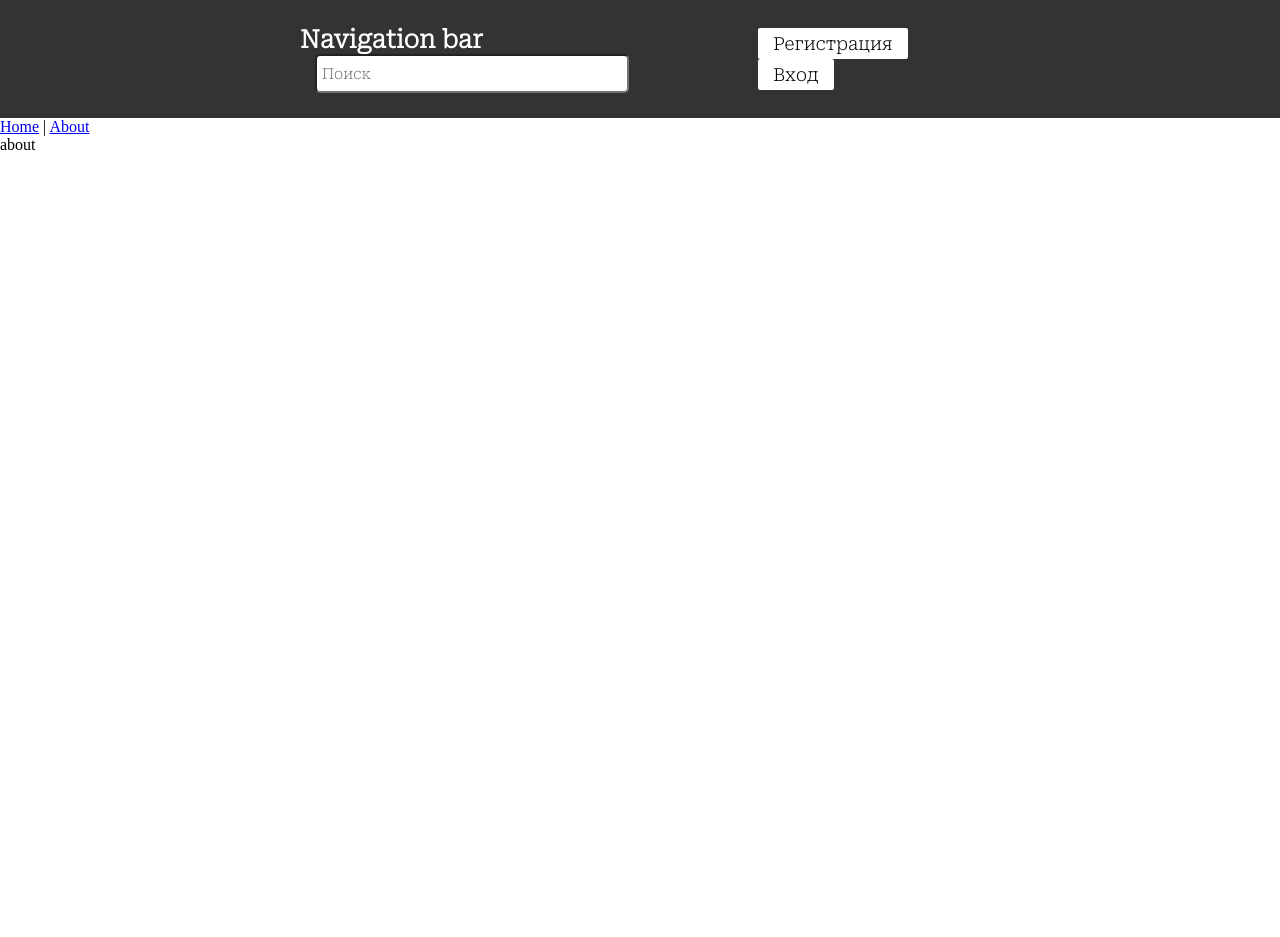
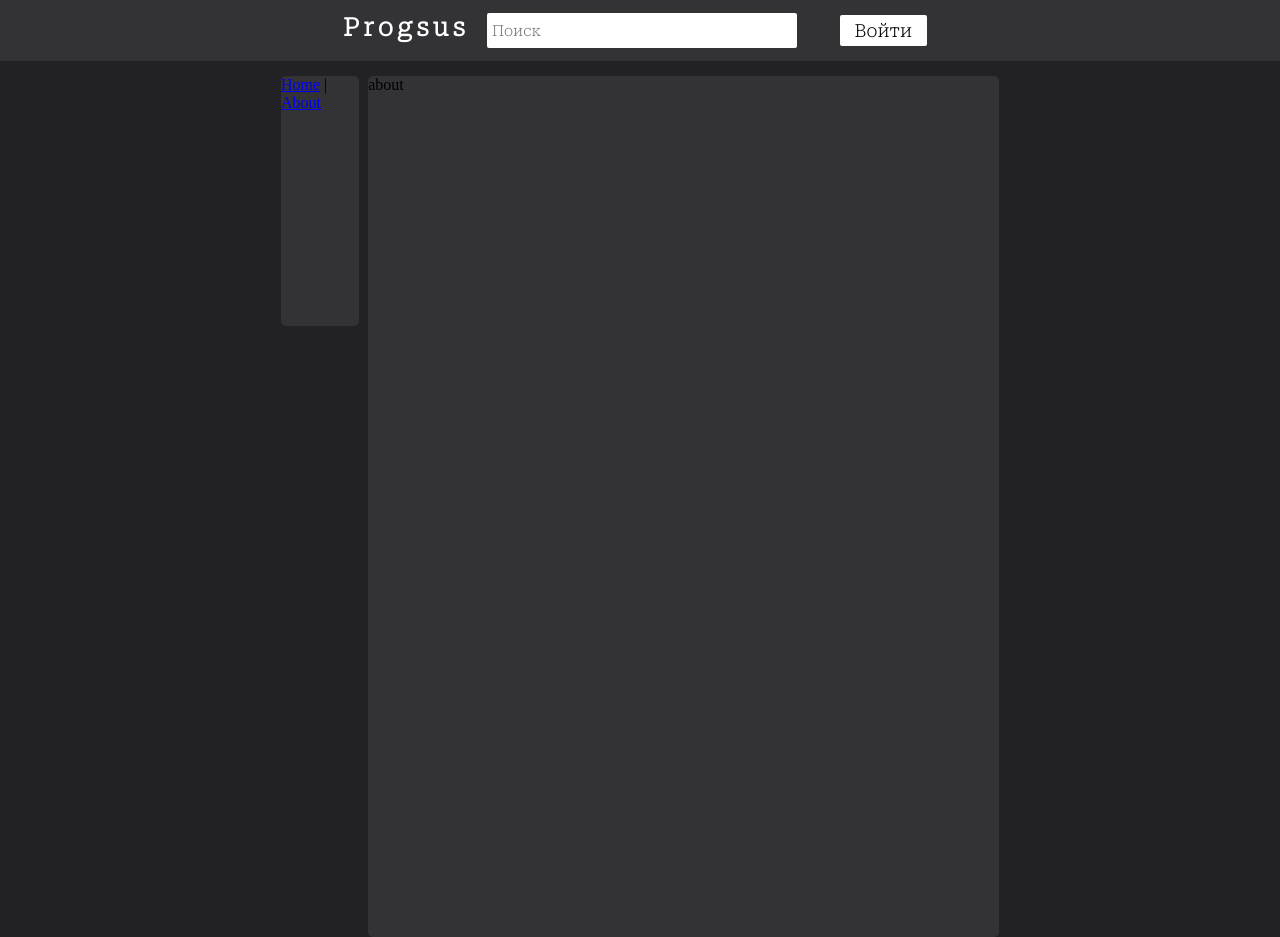
Before and after one commit to Almuker/First-vue-project, a Vue app: page /#/about in a window 1280 px wide. Before the commit the page ends 800 px from the top, so only its background shows below. Built offline with nearby package versions, Linux system fonts and the light colour scheme.

Commit message:
+SideBar

```diff
--- a/src/App.vue
+++ b/src/App.vue
@@ -1,19 +1,20 @@
 <template>
   <div>
     <NavigationBar />
-
-    <nav>
-      <router-link to="/">Home</router-link> |
-      <router-link to="/about">About</router-link>
-    </nav>
-    <router-view/>
+    <div class="container">
+      <SideBar />
+      <ContentBar />
+    </div>
   </div>
 </template>
 
-<script>
+<script lang="js">
 import NavigationBar from '@/components/NavigationBar.vue'
+import SideBar from '@/components/SideBar.vue'
+import ContentBar from '@/components/ContentBar.vue'
+
 export default {
-  components: { NavigationBar }
+  components: { NavigationBar, SideBar, ContentBar }
 }
 </script>
 
@@ -23,4 +24,11 @@ export default {
   margin: 0;
   padding: 0;
 }
+
+.container {
+  background-color: #222226;
+  height: 876px;
+  padding: 0 281px;
+  display: flex;
+}
 </style>
--- /dev/null
+++ b/src/components/ContentBar.vue
@@ -0,0 +1,20 @@
+<template>
+  <div class="content">
+    <router-view/>
+  </div>
+</template>
+
+<script>
+export default {
+
+}
+</script>
+
+<style>
+.content {
+  background-color: #333336;
+  width: 1088px;
+  margin-top: 15px;
+  border-radius: 5px;
+}
+</style>
--- a/src/components/NavigationBar.vue
+++ b/src/components/NavigationBar.vue
@@ -1,12 +1,11 @@
 <template>
   <div class="navigation">
     <div>
-      <span class="navigation-icon">Navigation bar</span>
+      <span class="navigation-icon">Progsus</span>
       <input type="text" class="navigation-input" placeholder="Поиск">
     </div>
     <div>
-      <button class="navigation-button">Регистрация</button>
-      <button class="navigation-button">Вход</button>
+      <button class="navigation-button">Войти</button>
     </div>
   </div>
 </template>
@@ -24,7 +23,7 @@ export default {
   align-items: center;
   justify-content: space-between;
   background-color: #333336;
-  padding: 25px 300px;
+  padding: 10px 343px;
   color: #ffffff;
   font-size: 20px;
 }
@@ -38,11 +37,19 @@ export default {
   font-family: 'Roboto Serif', serif;
   font-size: 15px;
   padding: 0 5px;
+  border: 3px #333336 solid;
+  transition: 0.3s;
+}
+
+.navigation-input:hover,
+.navigation-input:focus {
+  border: 3px #0089D0 solid;
 }
 
 .navigation-icon {
   font-size: 25px;
   font-weight: 600;
+  letter-spacing: 4px;
 }
 
 .navigation-button {
--- /dev/null
+++ b/src/components/SideBar.vue
@@ -0,0 +1,25 @@
+<template>
+  <div class="sidebar">
+    <nav>
+      <router-link to="/">Home</router-link> |
+      <router-link to="/about">About</router-link>
+    </nav>
+  </div>
+</template>
+
+<script>
+export default {
+
+}
+</script>
+
+<style>
+.sidebar {
+  width: 135px;
+  margin-top: 15px;
+  background-color: #333336;
+  margin-right: 9px;
+  height: 250px;
+  border-radius: 5px;
+}
+</style>
```
Also changed, not shown: src/components/HelloWorld.vue (deleted, +0 -15 lines).
